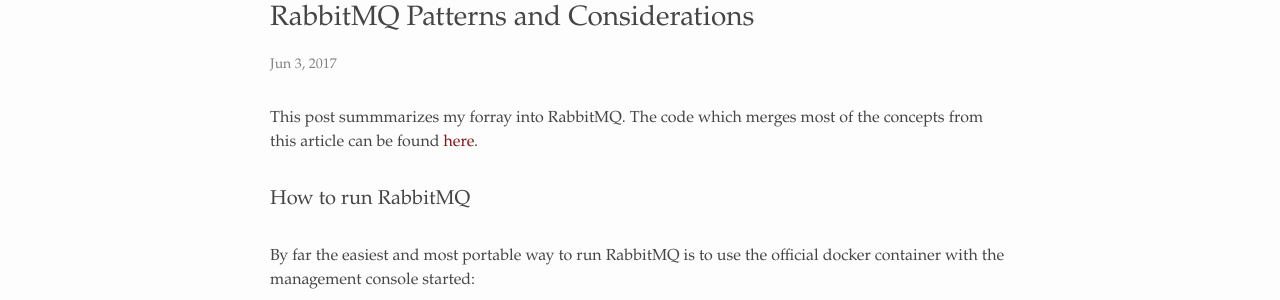
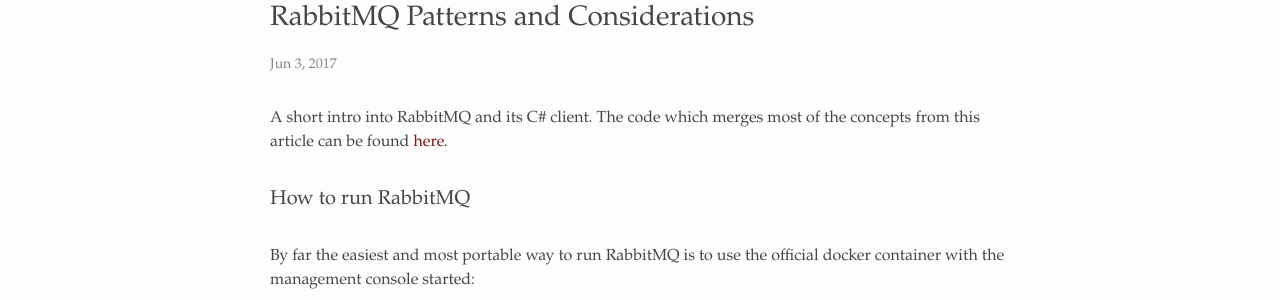
Before and after one commit to alexandrugris/my-jekyll-tech-blog, a Jekyll site: the page built from MyBlog/_posts/2017-06-03-rabbitmq-patterns.markdown, in a window 1280 px wide and 900 px high. Shown: the part 194-494 px from the top of the window. Built offline with Jekyll 4.4.1, drawn with Linux system fonts in a browser that asks for light colours.

Commit message:
small change

```diff
--- a/MyBlog/_posts/2017-06-03-rabbitmq-patterns.markdown
+++ b/MyBlog/_posts/2017-06-03-rabbitmq-patterns.markdown
@@ -4,7 +4,7 @@
 date:   2017-06-03 13:15:16 +0200
 categories: distributed systems
 ---
-This post summmarizes my forray into RabbitMQ. The code which merges most of the concepts from this article can be found [here](https://github.com/alexandrugris/RabbitMQ_Play).
+A short intro into RabbitMQ and its C# client. The code which merges most of the concepts from this article can be found [here](https://github.com/alexandrugris/RabbitMQ_Play).
 
 ### How to run RabbitMQ
 
```
